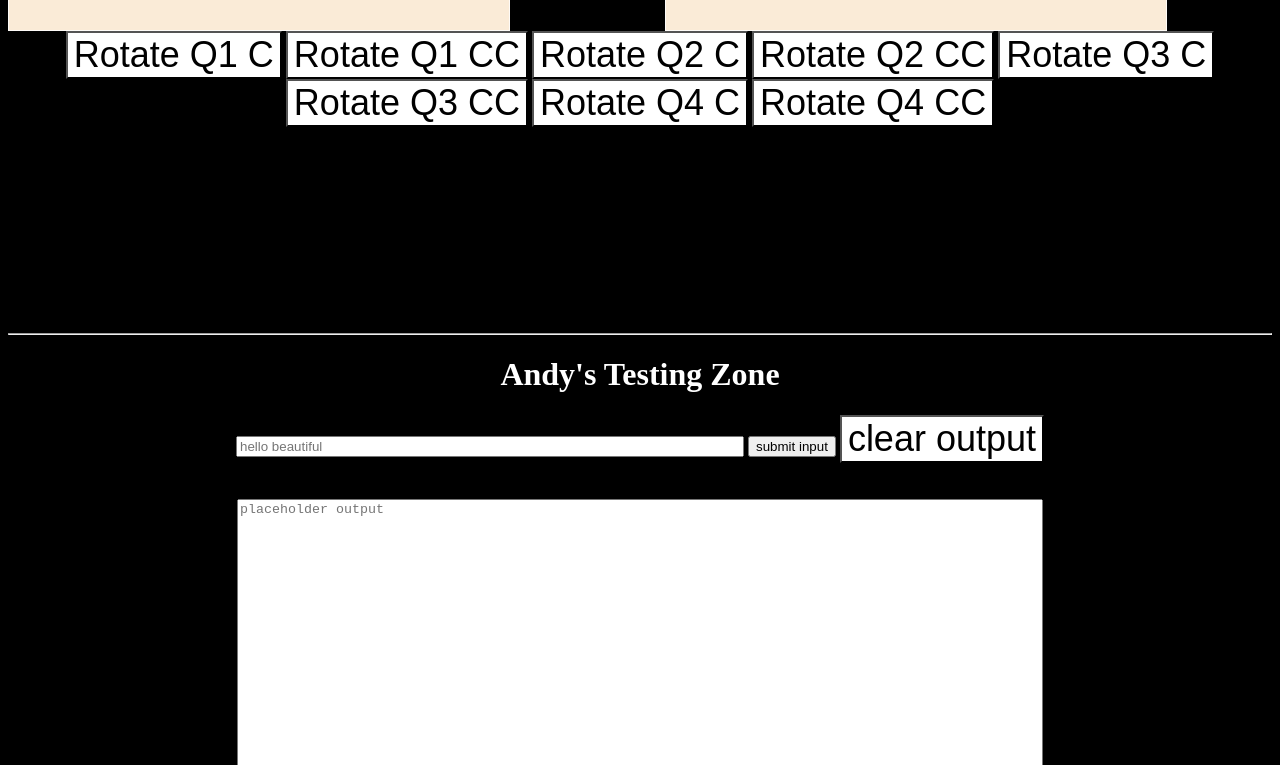
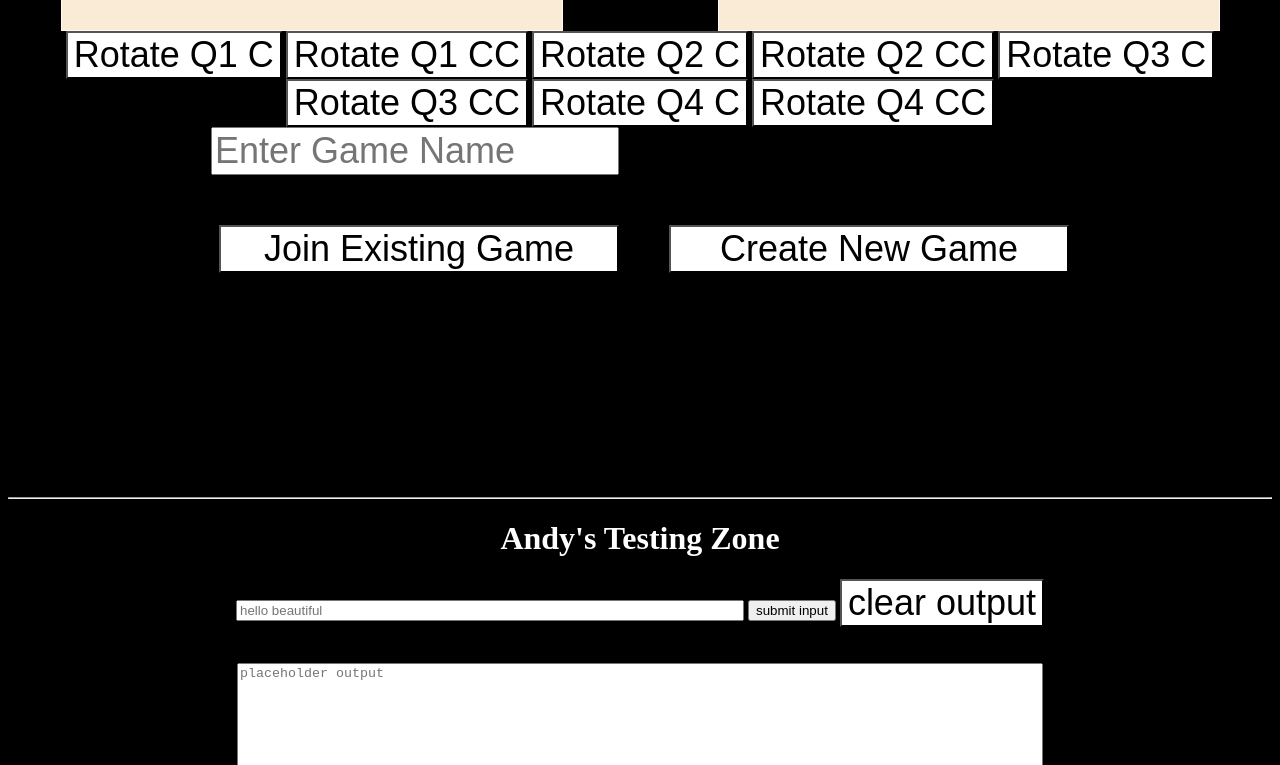
Before and after one commit to trattner/ramping-up, a website: page pentago/public/index.html in a window 1280 px wide. Shown: the part 1031-1796 px from the top of the page. Drawn offline with nearby package versions, Linux system fonts and the light colour scheme; some packages are replaced by stand-ins of ours.

Commit message:
Adding Game Start

```diff
--- a/pentago/public/index.html
+++ b/pentago/public/index.html
@@ -64,6 +64,11 @@
     <button id="q4C" onclick = "q4RotateC()">Rotate Q4 C</button>
     <button id="q4CC" onclick = "q4RotateCC()">Rotate Q4 CC</button>
 
+  <div class="gameMode">
+    <input class="join" placeholder="Enter Game Name"/>
+    <button class="joinButton" onclick = "joinGame()">Join Existing Game</button>
+    <button class="newButton" onclick = "newGame()">Create New Game</button>
+  </div>
 
     <br><br><br><br>
 
--- a/pentago/public/style.css
+++ b/pentago/public/style.css
@@ -8,6 +8,34 @@ body {
   display: grid;
   grid-template-columns: auto auto;
   grid-gap: 50px;
+}
+
+.gameMode{
+  display: grid;
+  grid-template-columns: auto auto;
+  text-align: center;
+  grid-gap: 50px;
+}
+
+.joinButton{
+  grid-column-end: 2;
+  grid-row-start: 2;
+  width: 400px;
+  justify-self: end;
+}
+
+.newButton{
+  grid-column-start: 2;
+  grid-row-start: 2;
+  width: 400px;
+}
+
+.join{
+  grid-column-end: 2;
+  grid-row-start: 1;
+  font-size: 36px;
+  width: 400px;
+  justify-self: end;
 }
 
 /*.boardQuad{
@@ -36,6 +64,7 @@ body {
    z-index: 2;
    align-items: center;
    justify-items: center;
+   justify-self: center;
 }
 .boardQuad90{
    transform: rotate(90deg) translateY(0%);
@@ -50,6 +79,7 @@ body {
    z-index: 2;
    align-items: center;
    justify-items: center;
+   justify-self: center;
 }
 .boardQuad180{
    transform: rotate(180deg) translateY(0%);
@@ -64,6 +94,7 @@ body {
    z-index: 2;
    align-items: center;
    justify-items: center;
+   justify-self: center;
 }
 .boardQuad270{
    transform: rotate(270deg) translateY(0%);
@@ -78,6 +109,7 @@ body {
    z-index: 2;
    align-items: center;
    justify-items: center;
+   justify-self: center;
 }
 /*
 .boardQuad:after{
```
